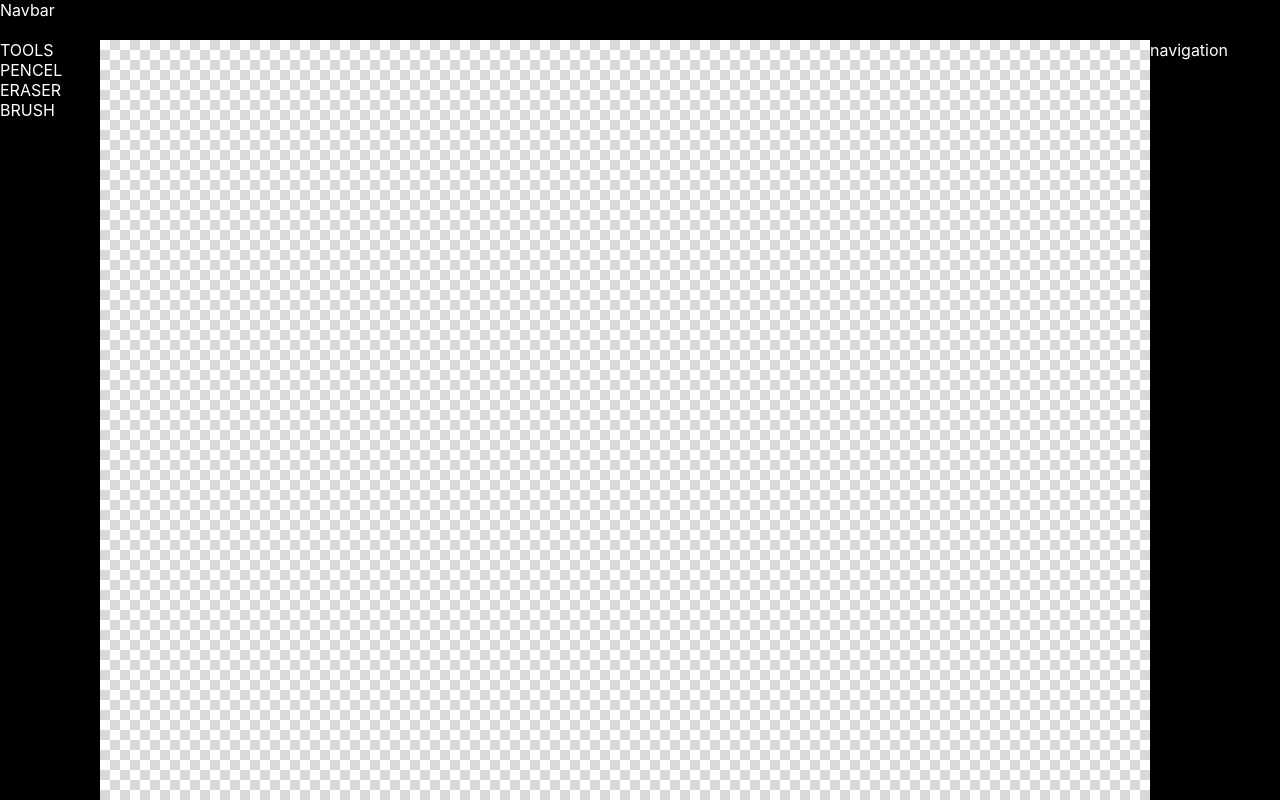
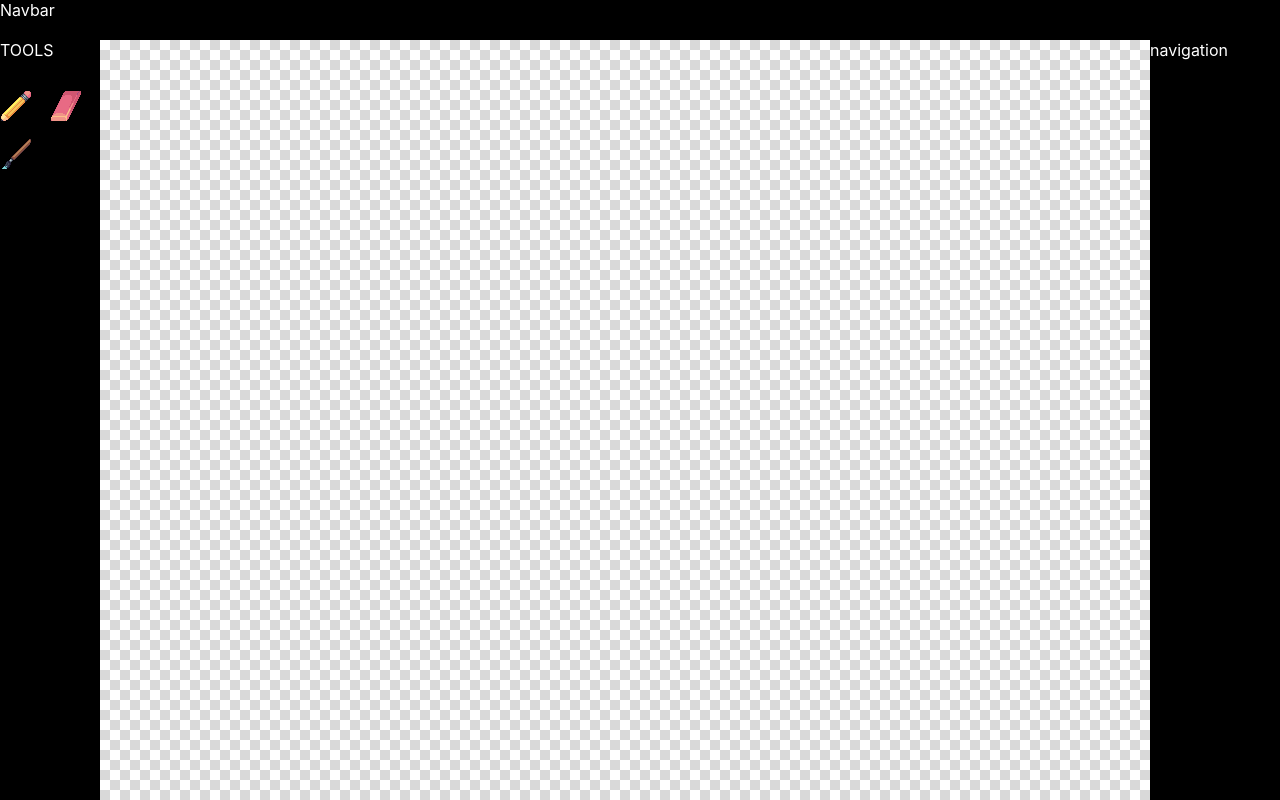
Before and after one commit to En11x/pixel, a React (Vite) app: page / in a window 1280 px wide. Shown: the top 800 px of the page. Built offline with nearby package versions, Linux system fonts and the light colour scheme.

Commit message:
WIP: tools

```diff
--- /dev/null
+++ b/src/components/tools/ToolItem.tsx
@@ -0,0 +1,31 @@
+import TOOLS_PNG from '@/assets/tools.png'
+import { Tools } from '@/types'
+import { ReactNode } from 'react'
+
+const Position = ({ x, y }: { x: number; y: number }) => {
+  return (
+    <div
+      className='w-32px h-32px'
+      style={{
+        backgroundImage: `url(${TOOLS_PNG})`,
+        backgroundPosition: `${x}px ${y}px`
+      }}
+    ></div>
+  )
+}
+
+const TOOLS: Record<Tools, ReactNode> = {
+  [Tools.PENCEL]: <Position x={-1} y={-1} />,
+  [Tools.ERASER]: <Position x={-34} y={-1} />,
+  [Tools.BRUSH]: <Position x={-1} y={-34} />
+}
+
+interface ToolItemProps {
+  kit: Tools
+}
+
+export const ToolItem = (props: ToolItemProps) => {
+  const { kit } = props
+
+  return <div className='w-50% h-48px f-center cursor-pointer hover:tool-hover'>{TOOLS[kit]}</div>
+}
--- a/src/components/tools/index.tsx
+++ b/src/components/tools/index.tsx
@@ -1,11 +1,12 @@
 import { Tools } from '@/types'
+import { ToolItem } from './ToolItem'
 
 export const Tool = () => {
   return (
-    <div className='bg-333'>
-      <div className='w-100% f-center'>TOOLS</div>
+    <div className='bg-333 flex flex-wrap grid-content-start'>
+      <div className='h-50px f-center flex-basis-100%'>TOOLS</div>
       {Object.values(Tools).map(tool => (
-        <div>{tool}</div>
+        <ToolItem key={tool} kit={tool} />
       ))}
     </div>
   )
--- a/vite.config.ts
+++ b/vite.config.ts
@@ -12,13 +12,17 @@ export default defineConfig({
       presets: [presetUno(), presetAttributify()],
       rules:[
         [
-          'bg-333',{'background-color':'#333'}
-        ]
+          'bg-333',{'background-color':'#333'},
+        ],
+        ['tool-hover',{'background-color':'rgba(255,255,255,.2)'}],
+        [/^repeat-(.+)$/, ([, v]) => ({ 'display':'grid','grid-template-columns': `repeat(${v},1fr)` })],
+        [/^flex-basis-(.+)$/, ([, v]) => ({ 'flex-basis':`${v}`})],
+        // [/^bp-(.+)-(.+)$/, ([, x,y]) => ({ 'background-position': `${x}px ${y}px` })]
       ],
       shortcuts:[
         {
-          'f-center':'flex flex-items-center flex-justify-center'
-        }
+          'f-center':'flex flex-items-center flex-justify-center',
+        },
       ],
     }),
     react(),
```
Also changed, not shown: src/assets/tools.png (added).
